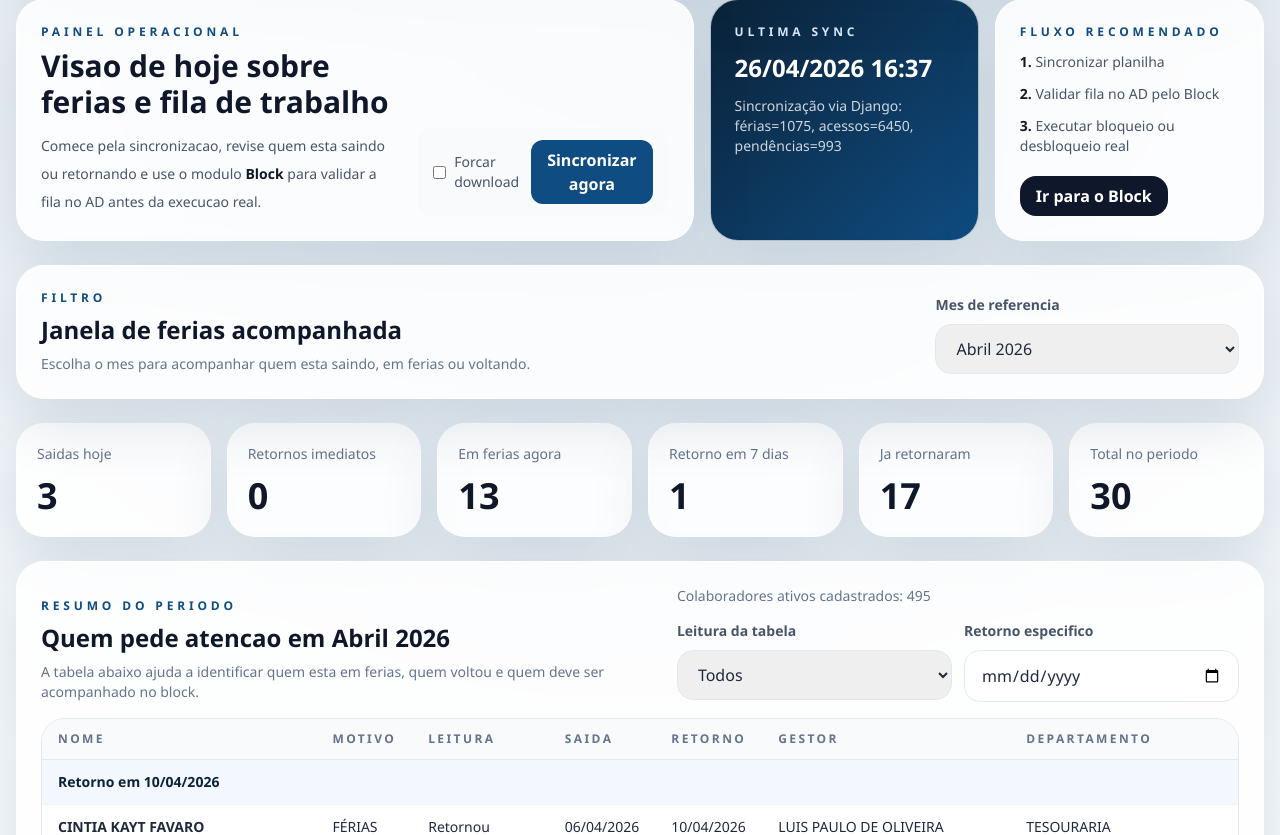
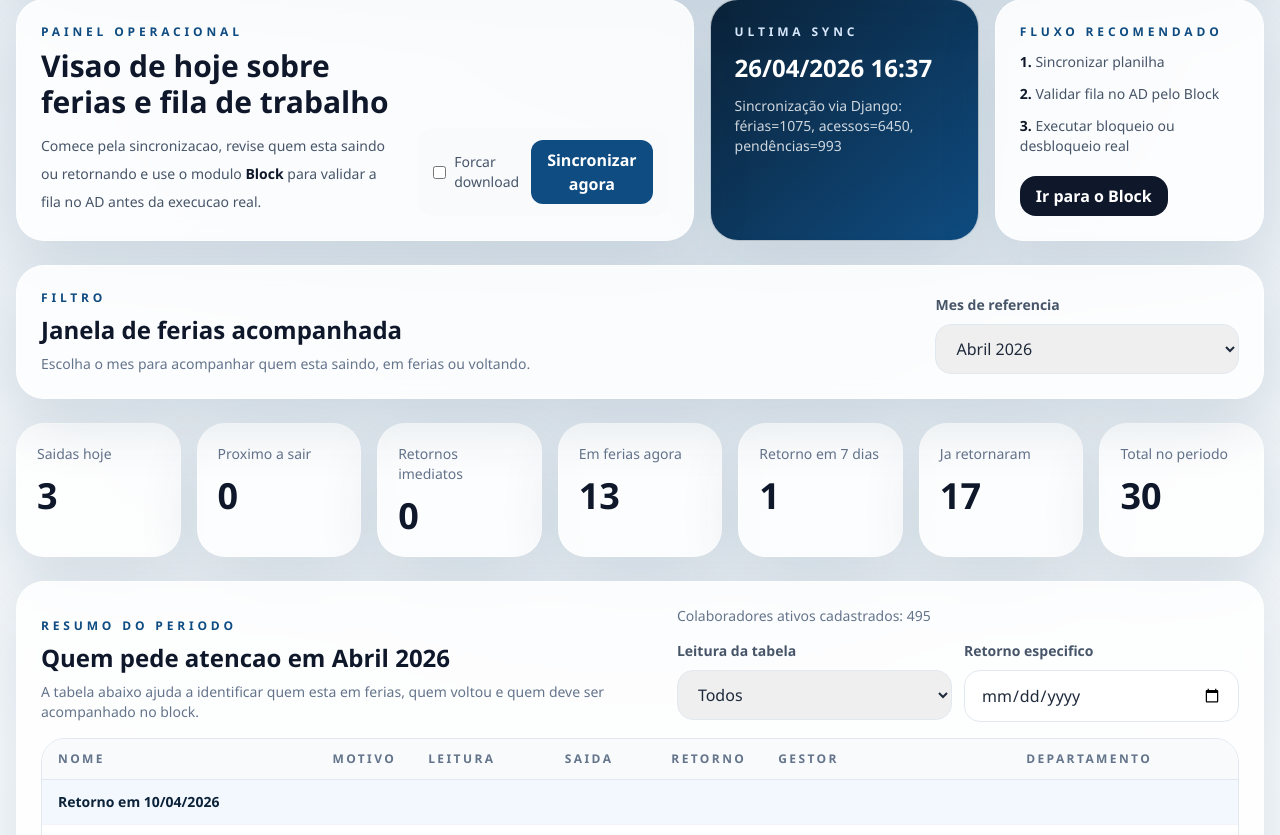
Before and after one commit to gvcaetano190/ferias, a Django app: page /dashboard/ in a window 1280 px wide. Shown: the part 199-1034 px from the top of the page. Run offline with Django 5.2, Linux system fonts and the light colour scheme; a user stored in the database is signed in; data comes from the database, SQL or seed files in the repository; some libraries are stand-ins or nearby versions.

Commit message:
feat(dashboard): adicionar card de proximos a sair no painel superior

```diff
--- a/apps/shared/services/dashboard.py
+++ b/apps/shared/services/dashboard.py
@@ -179,6 +179,10 @@ class DashboardService:
 
         metrics = {
             "saindo_hoje": base.filter(data_saida=today).count(),
+            "proximos_7_dias_saida": base.filter(
+                data_saida__gt=today,
+                data_saida__lte=today + timedelta(days=7),
+            ).count(),
             "voltando": base.filter(data_retorno__in=next_returns).count(),
             "em_ferias": base.filter(data_saida__lte=today, data_retorno__gte=today).count(),
             "proximos_7_dias": base.filter(
--- a/templates/dashboard/partials/period_panel.html
+++ b/templates/dashboard/partials/period_panel.html
@@ -28,10 +28,14 @@
       </div>
     </section>
 
-    <section class="grid gap-4 md:grid-cols-2 xl:grid-cols-6">
+    <section class="grid gap-4 md:grid-cols-3 xl:grid-cols-7">
       <article class="rounded-[28px] border border-white/70 bg-white/85 p-5 shadow-soft">
         <p class="text-sm text-slate-500">Saidas hoje</p>
         <p class="mt-3 text-4xl font-black text-slate-900">{{ metrics.saindo_hoje|default:0 }}</p>
+      </article>
+      <article class="rounded-[28px] border border-white/70 bg-white/85 p-5 shadow-soft">
+        <p class="text-sm text-slate-500">Proximo a sair</p>
+        <p class="mt-3 text-4xl font-black text-slate-900">{{ metrics.proximos_7_dias_saida|default:0 }}</p>
       </article>
       <article class="rounded-[28px] border border-white/70 bg-white/85 p-5 shadow-soft">
         <p class="text-sm text-slate-500">Retornos imediatos</p>
```
